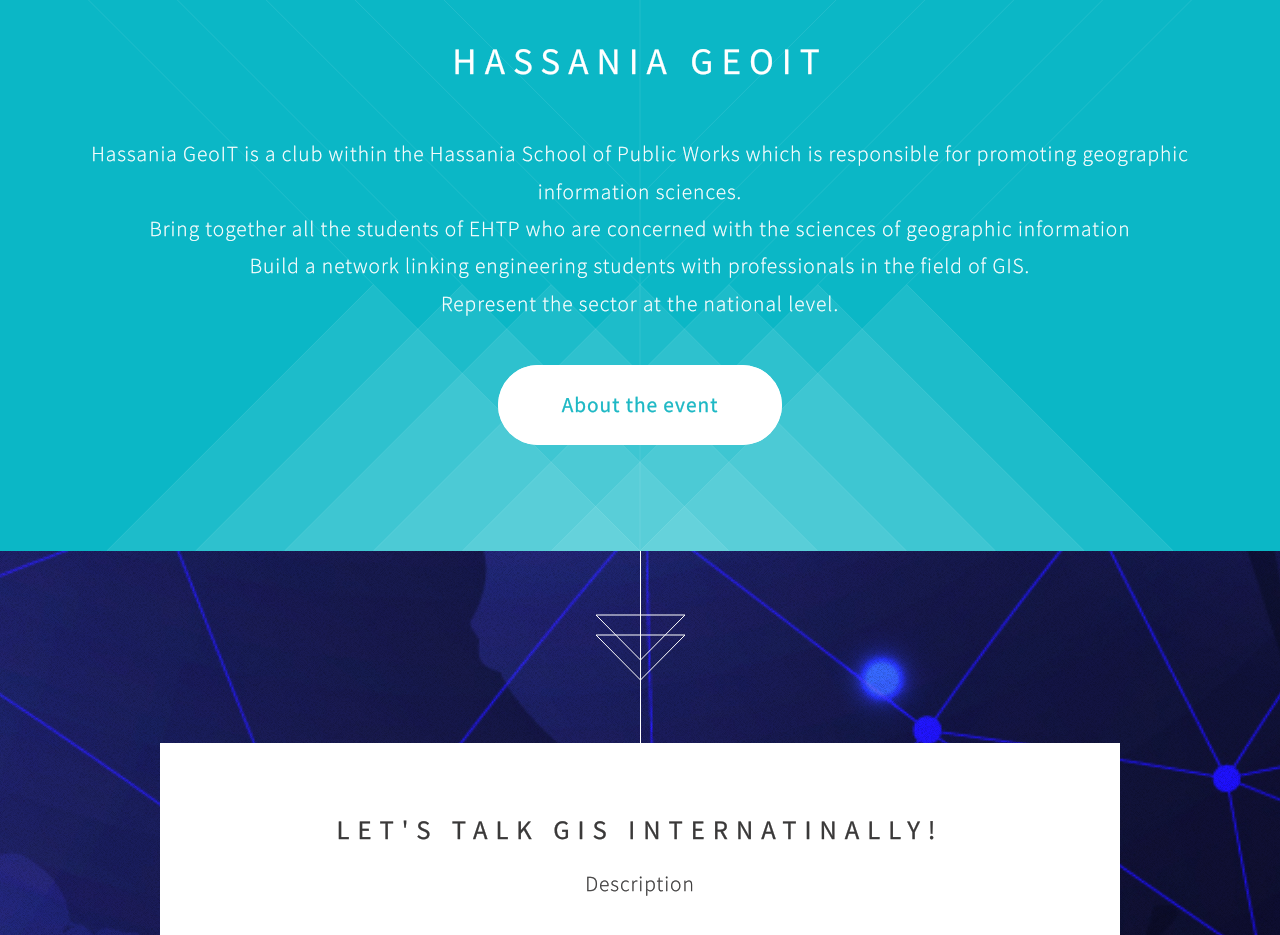
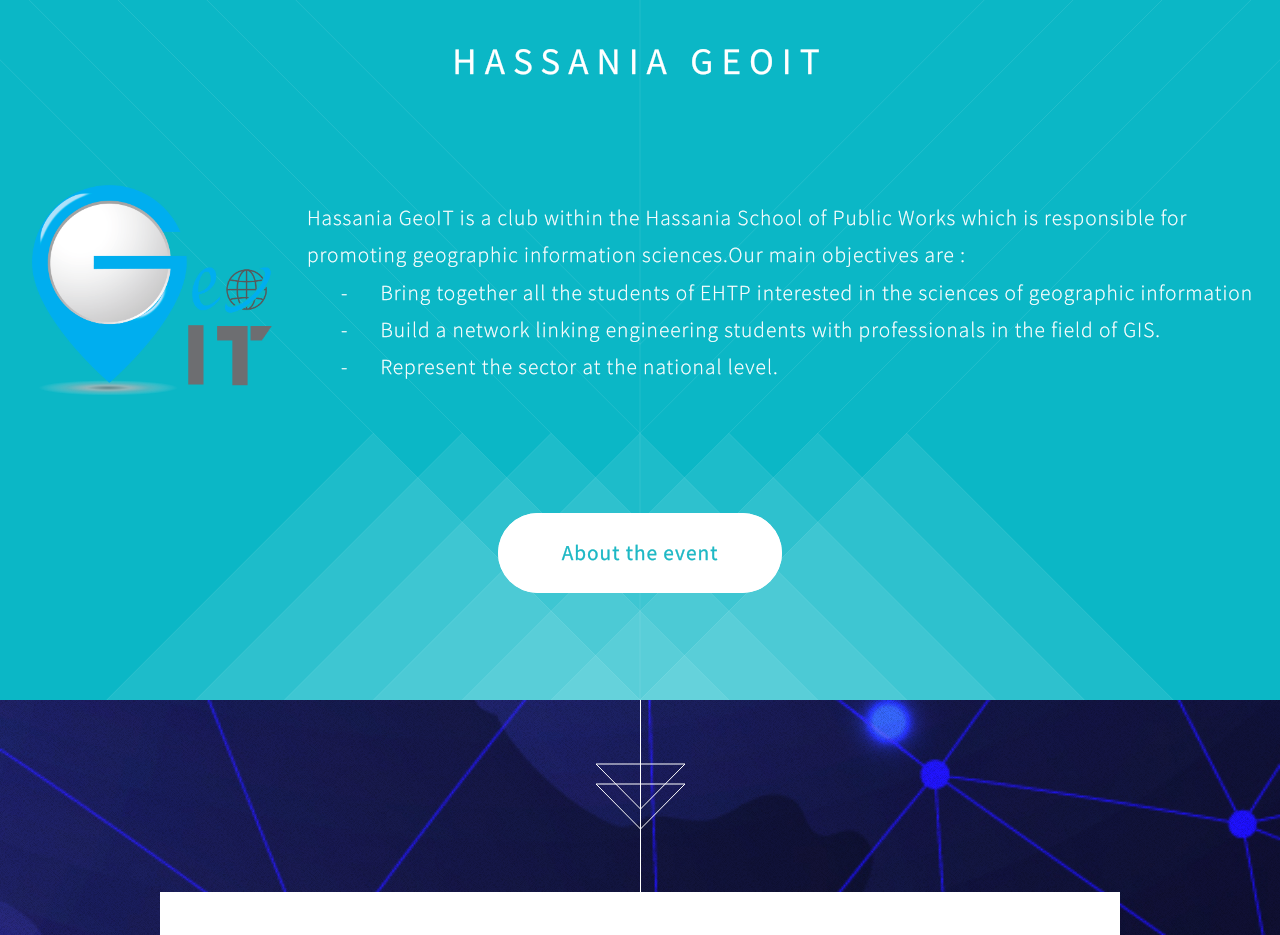
Before and after one commit to Farkadi06/Farkadi06.github.io, a plain HTML site: page Hassania GeoIT/LET'S TALK GIS INTERNATINALLY/index.html in a window 1280 px wide. Shown: the part 900-1835 px from the top of the page. Drawn offline with Linux system fonts and the light colour scheme; files whose address does not match are found by name.

Commit message:
Updating the <About us> Banner

```diff
--- a/Hassania GeoIT/LET'S TALK GIS INTERNATINALLY/css/style.css
+++ b/Hassania GeoIT/LET'S TALK GIS INTERNATINALLY/css/style.css
@@ -202,6 +202,7 @@
 		{
 			display: inline-block;
 			border: 0;
+
 		}
 
 			.image img
@@ -871,6 +872,23 @@
 			color: #1db8c6;
 			text-shadow: 0 0 0.5px rgba(53,184,130,0.25);
 		}
+		#Banner-Sec{
+			display: grid;
+			grid-template-columns: 1fr 1fr;
+			align-items: center;
+			margin: 30px;
+		}
+
+
+		@media only screen and (max-width: 600px) {
+			#Banner-Sec{
+				display: grid;
+				 grid-template-columns: 1fr;
+				  align-items: center;
+				    margin: 30px;
+			}
+		  }
+
 
 		#banner header
 		{
--- a/Hassania GeoIT/LET'S TALK GIS INTERNATINALLY/index.html
+++ b/Hassania GeoIT/LET'S TALK GIS INTERNATINALLY/index.html
@@ -46,16 +46,25 @@
 				<header>
 					<h2>Hassania GeoIT</h2>
 				</header>
-				<p style="padding: 0 50px; ">
 
-Hassania GeoIT is a club within the Hassania School of Public Works which is responsible for promoting geographic information sciences.
-				  </p>
-				  <ul >
-					  <li>Bring together all the students of EHTP who are concerned with the sciences of geographic information</li>
-					  <li>Build a network linking engineering students with professionals in the field of GIS.</li>
-					  <li>Represent the sector at the national level.</li>
-				  </ul>
+				<div style=" display: flex;flex-direction: column;justify-content: start;align-items: center;" >
+					<div id="Banner-Sec" >
 
+						<div style=" padding: 20px; margin-right: auto; margin-left: auto;">
+							<img src="/images/logo.png" style="display: inline;width: 30vh; height:100%;" alt="" />
+						</div>
+
+						<div style=" padding: 15px; margin-right: auto; margin-left: auto; text-align: justify;">
+								<p style="text-align: start;">Hassania GeoIT is a club within the Hassania School of Public Works which is responsible for promoting geographic information sciences.Our main objectives are : </p>
+								<ul style="list-style-type: square;"><ul>
+								<li style="text-align: start;"><p><pre>	-	 Bring together all the students of EHTP interested in the sciences of geographic information</pre></p></li>
+								<li style="text-align: start;"><p></p><pre>	- 	 Build a network linking engineering students with professionals in the field of GIS. </pre></p></li>
+								<li style="text-align: start;"><p></p><pre>	-	 Represent the sector at the national level.</pre></p></li>
+							</ul>
+							</ul>
+						</div>
+					</div>
+				</div>
 				<footer>
 					<a href="#first" class="button style2 scrolly">About the event</a>
 				</footer>
@@ -110,7 +119,6 @@
 
 				<div class="inner gallery">
 					<div class="row 0%">
-
 						<div class="3u"><a href="images/Speakers/Cyhana1.jpg" class="image fit"><img src="images/Speakers/Cyhana.jpg" alt="" title="Miss. Cyhana Lena Williams" /></a></div>
 						<div class="3u"><a href="images/Speakers/Zahra1.jpg" class="image fit"><img src="images/Speakers/Zahra.jpg" alt="" title="Mr. Moatasem Zahra" /></a></div>
 						<div class="3u"><a href="images//Speakers/adnane1.jpg" class="image fit"><img src="images//Speakers/adnane.jpg" alt="" title="Mr. Adnane LABBACI " /></a></div>
```
Also changed, not shown: Hassania GeoIT/LET'S TALK GIS INTERNATINALLY/images/favicon.png (added), Hassania GeoIT/LET'S TALK GIS INTERNATINALLY/images/logo.png (added).
